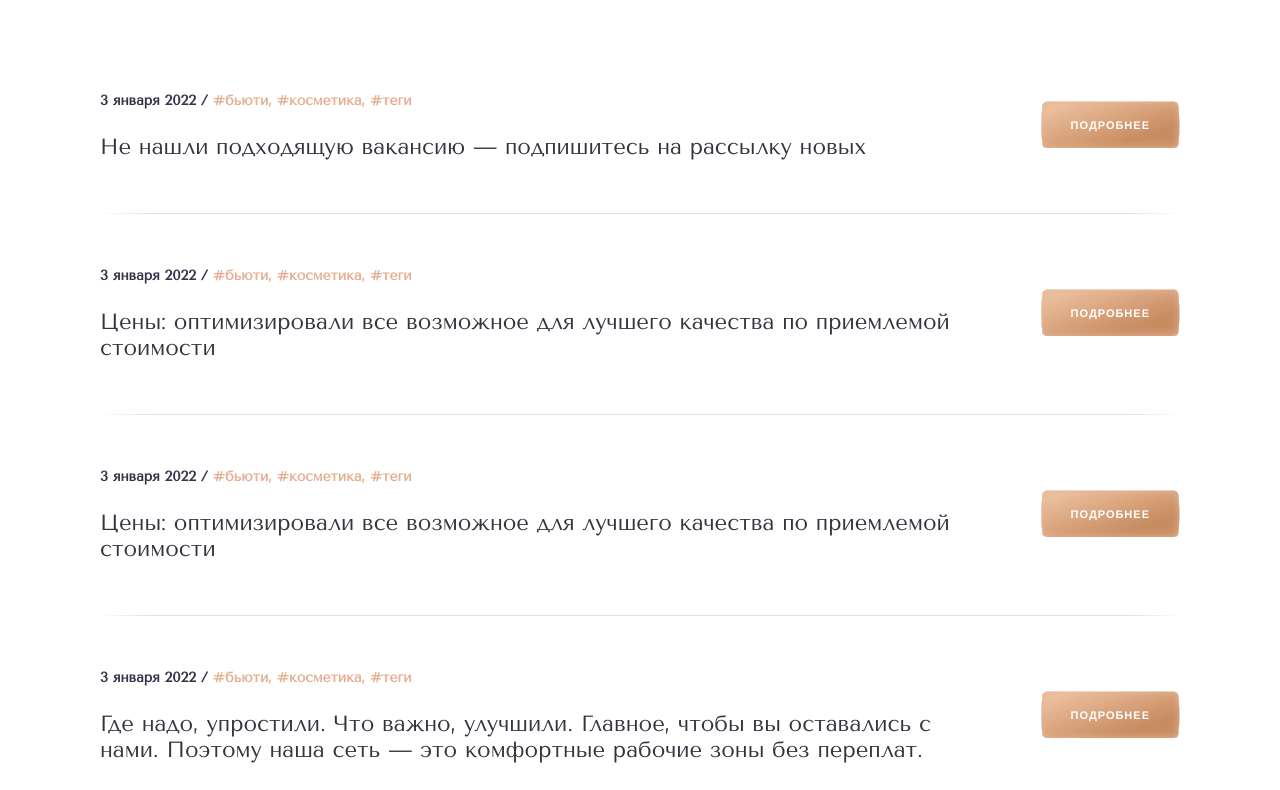
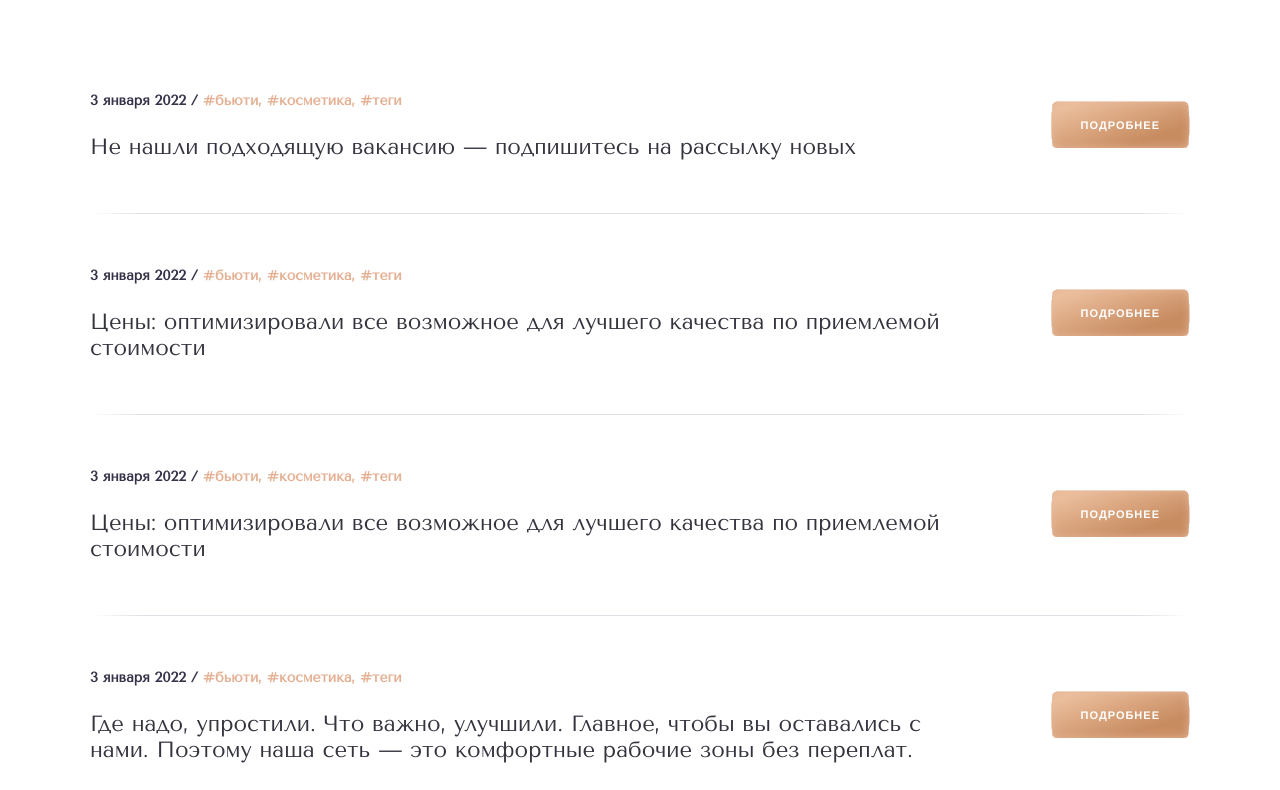
Before and after one commit to EvgeniaLeleo/dusty_hw_1-5-1-2, a plain HTML site: page index.html in a window 1280 px wide. Shown: the part 191-981 px from the top of the page. Drawn offline with nearby package versions, Linux system fonts and the light colour scheme.

Commit message:
refactor: change styles

```diff
--- a/index.html
+++ b/index.html
@@ -14,7 +14,7 @@
 <body class="page">
   <main class="content-wrapper">
     <h1 class="news-title">Новости</h1>
-    <div class="news-wrapper">
+    <section class="news-wrapper">
       <article class="news-item">
         <div class="item-content-wrapper">
           <header class="item-header">
@@ -195,7 +195,7 @@
         </div>
         <button class="item-button">Подробнее</button>
       </article>
-    </div>
+    </section>
     <button class="news-button">Показать еще</button>
   </main>
 </body>
--- a/style.css
+++ b/style.css
@@ -13,7 +13,7 @@
 
   max-width: 1100px;
   min-width: 620px;
-  padding: 128px 100px 160px;
+  padding: 128px 70px 160px;
   margin: auto;
 }
 
```
